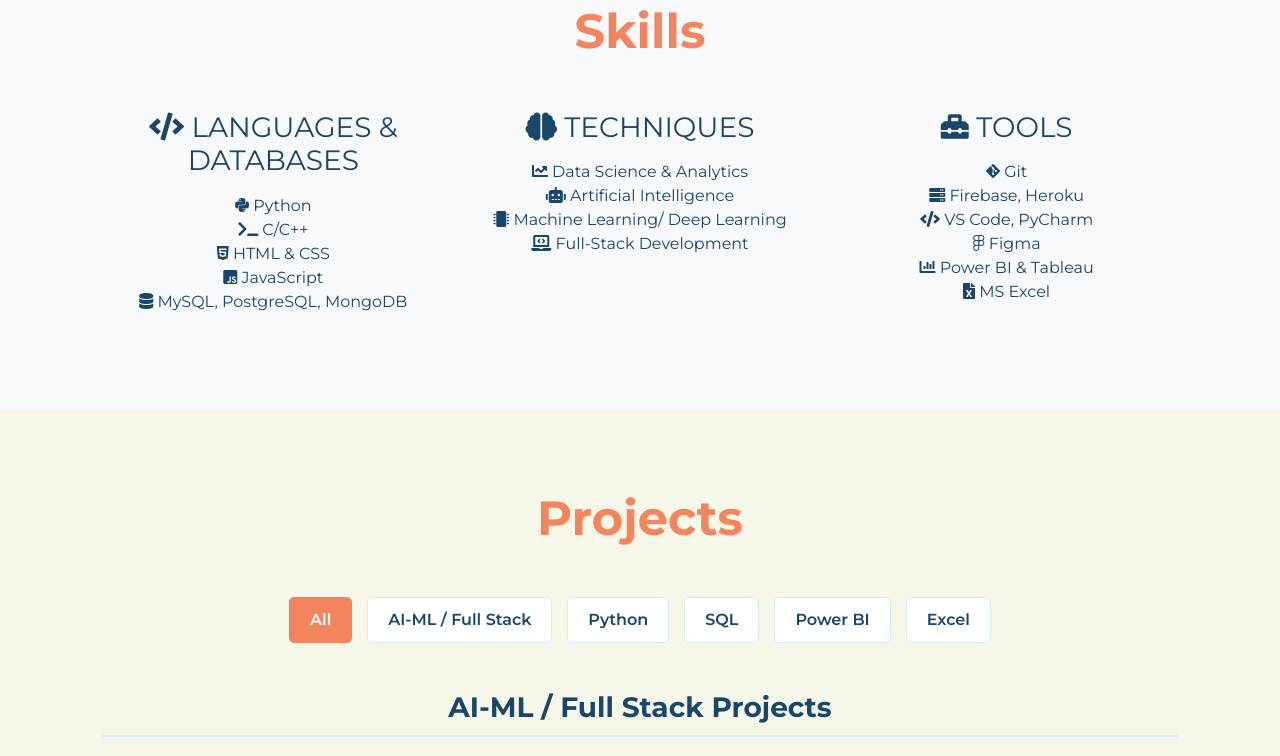
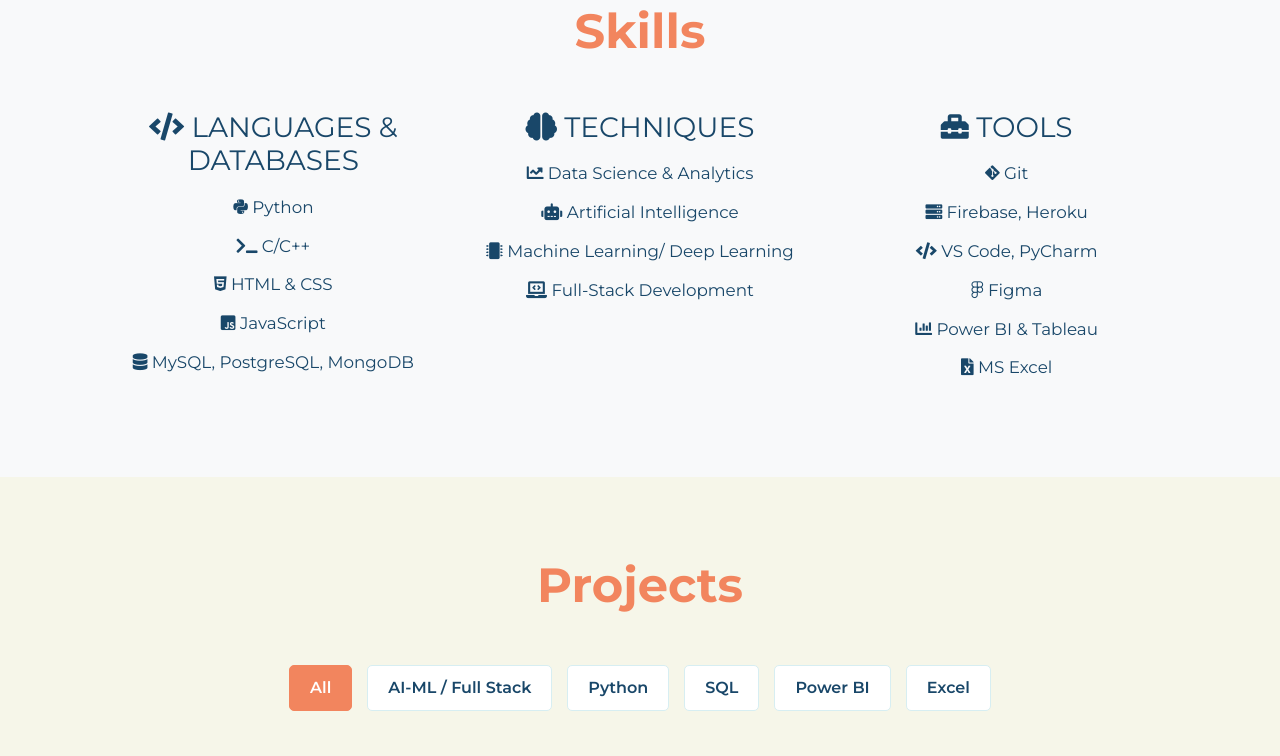
Before and after one commit to Iswariya2706/Portfolio, a plain HTML site: page index.html in a window 1280 px wide. Shown: the part 2014-2770 px from the top of the page. Drawn offline with nearby package versions, Linux system fonts and the light colour scheme.

Commit message:
Update index.html

```diff
--- a/index.html
+++ b/index.html
@@ -141,6 +141,11 @@
     .skills-section h3 {
         font-weight: 600;
         color: #194769;
+    }
+    #skills ul li {
+    margin-bottom: 12px;
+    font-size: 1.05rem;
+    line-height: 1.6;
     }
 
     /* Projects Section */
```
